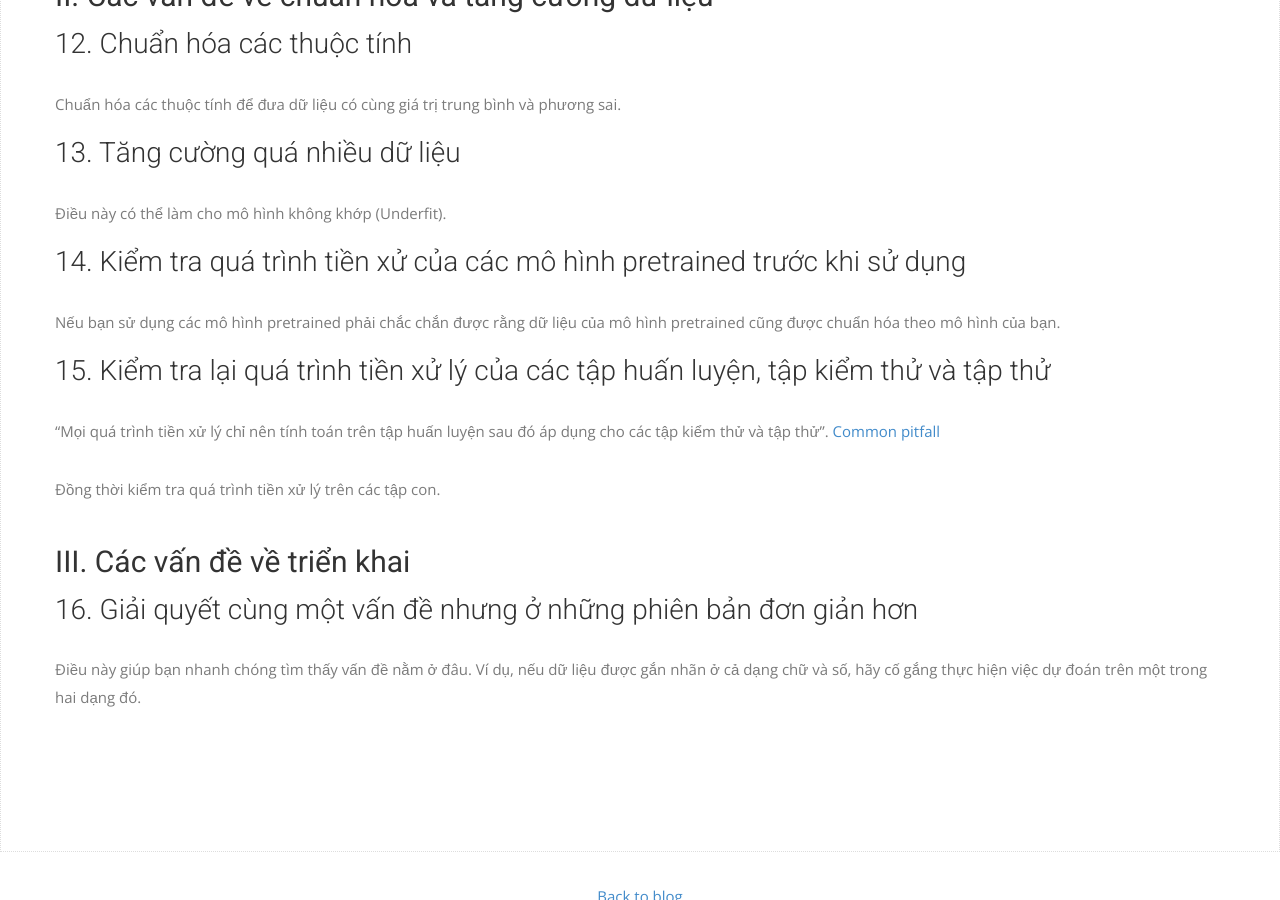
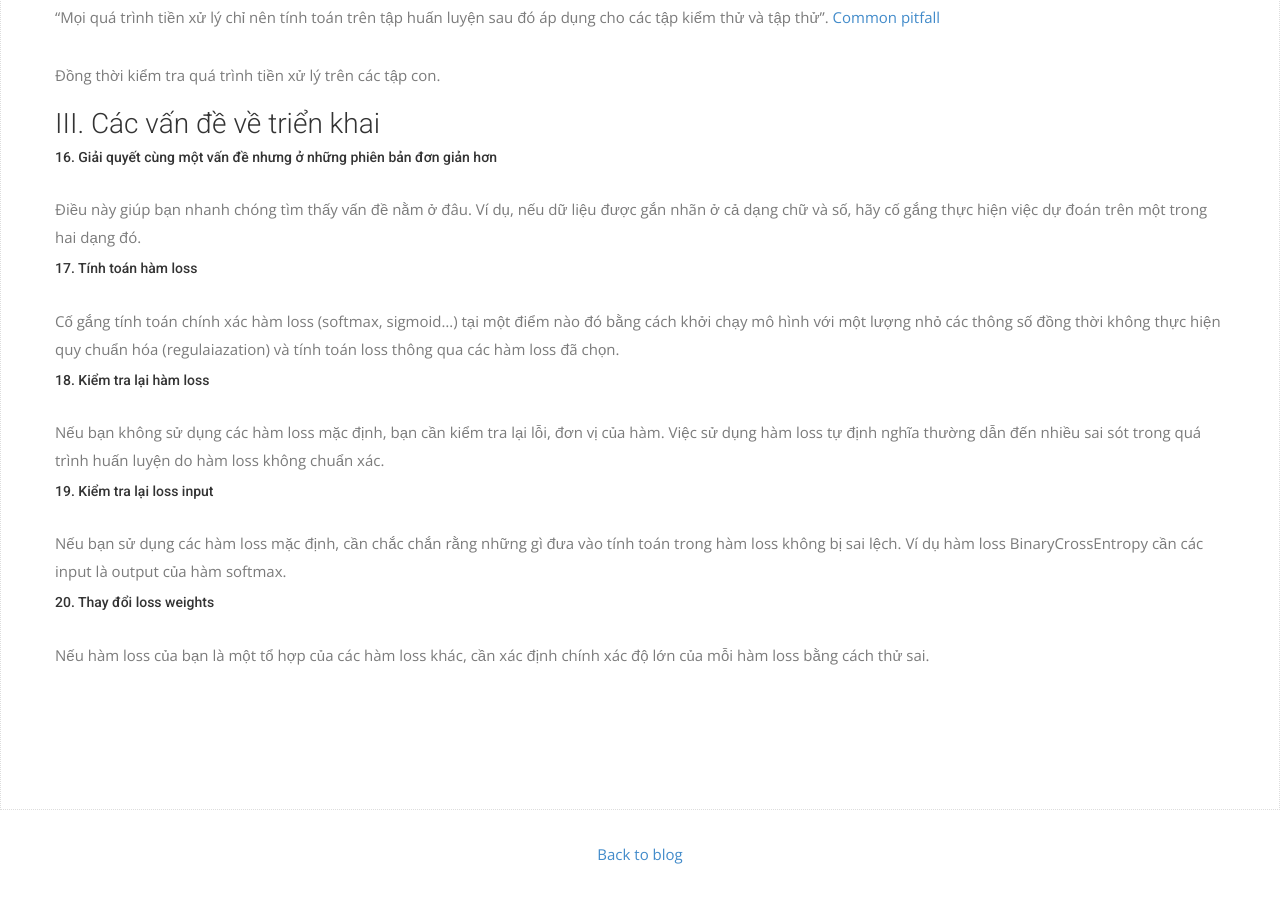
Before and after one commit to YanGBloG/superseded, a Jekyll site: the page built from _posts/2019-04-09-nn-stop-working.md, in a window 1280 px wide and 900 px high, scrolled down 2267 px. Built offline with Jekyll 4.4.1, drawn with Linux system fonts in a browser that asks for light colours; nearby versions of some CDN libraries; some web fonts are replaced; library files that are not in the unit come from our copies.

Commit message:
Update 2019-04-09-nn-stop-working.md

```diff
--- a/_posts/2019-04-09-nn-stop-working.md
+++ b/_posts/2019-04-09-nn-stop-working.md
@@ -2,8 +2,13 @@
 layout: post
 title: 37 lý do mạng neuron nhân tạo không hoạt động
 tags : [machine learning]
-image: /img/NNs.jpg
 ---
+
+<!-- <div class="block">
+	<center>
+		<img src="{{ site.baseurl }}/img/tutheader_spatial.png" alt="Img">
+	</center>
+</div>  -->
 
 Bài viết này được dịch từ một bài trên medium.
 
@@ -21,86 +26,102 @@ Các vấn đề này được tác giả chia làm bốn nhóm chính bao gồm
   - Các vấn đề về triển khai,
   - Các vấn đề về huấn luyện.
 
-## I. Các vấn đề về tập dữ liệu:
+### I. Các vấn đề về tập dữ liệu:
 
-### 1. Kiểm tra dữ liệu đầu vào
+##### 1. Kiểm tra dữ liệu đầu vào
 
 Kiểm tra xem dữ liệu đầu vào bạn cung cấp cho mô hình có hợp lý hay không ? Ví dụ, nhầm lẫn giữa chiều rộng và cao của hình ảnh,
 hay sử dụng một tập con dữ liệu (batch) nhiều lần... Vì vậy, cần phải in các cặp dữ liệu đầu vào - đầu ra để có thể chắc chăn rằng
 không có vấn đề gì xảy ra với chúng.
 
-### 2. Sử dụng dữ liệu đầu vào ngẫu nhiên
+##### 2. Sử dụng dữ liệu đầu vào ngẫu nhiên
 
 Thay vì sử dụng dữ liệu thực tế ban đầu, hãy có gắng sử dụng tập hợp các điểm dữ liệu ngẫu nhiên để có thể xem xét lỗi có xảy ra theo
 cùng một cách hay không. Nếu điều đó xảy ra, có lẽ mô hình của bạn đang biến một số điểm dữ liệu thành "rác". Hãy có gắng gỡ lỗi theo
 từng lớp, từng hàm tối ưu để có thể thấy được điều đang diễn ra trong mô hình.
 
-### 3. Kiểm tra công cụ tải dữ liệu (data loader)
+##### 3. Kiểm tra công cụ tải dữ liệu (data loader)
 
 Sau khi kiểm tra toàn bộ dữ liệu đầu vào mà vẫn không tìm được nguyên nhân gây lỗi, có thể vấn đề nằm ở phần code tải dữ liệu vào
 mô hình. In ra dữ liệu đầu vào của lớp đầu tiên trước khi thực hiện các tác vụ khác để có thể kiểm tra vấn đề này.
 
-### 4. Chắc chắn rằng dữ liệu không bị sai nhãn
+##### 4. Chắc chắn rằng dữ liệu không bị sai nhãn
 
 Kiểm tra dữ liệu có bị gắn sai nhãn hay không, đồng thời chắc chắn rằng quá trình trộn dữ liệu không làm thay đổi nhãn của dữ liệu.
 
-### 5. Kiểm tra mối quan hệ giữa đầu vào và đầu ra của dữ liệu
+##### 5. Kiểm tra mối quan hệ giữa đầu vào và đầu ra của dữ liệu
 
 Có thể mối quan hệ có điều kiện giữa đầu vào và đầu ra của bộ dữ liệu quá ít so với mối quan hệ ngẫu nhiên. Thực tế rất khó để xác
 định điều này vì nó phụ thuộc vào bản chất của bộ dữ liệu.
 
-### 6. Bộ dữ liệu chứa quá nhiều nhiễu (Noise)
+##### 6. Bộ dữ liệu chứa quá nhiều nhiễu (Noise)
 
 Điều này thường xuyên xảy ra đối với các bộ dữ liệu thô, kiểm tra lại các dữ liệu đầu vào bằng cách thủ công và cố gắng gắn lại nhãn
 hoặc loại bỏ các điểm nhiễu.
 
-### 7. Trộn tập dữ liệu
+##### 7. Trộn tập dữ liệu
 
 Trộn tập dữ liệu sẽ tránh được các ảnh hưởng xấu của bản chất dữ liệu lên quá trình huấn luyện
 
-### 8. Cân bằng lớp dữ liệu
+##### 8. Cân bằng lớp dữ liệu
 
 Giả sử tập dữ liệu có 1000 mẫu dữ liệu được gắn nhãn A so với chỉ một mẫu được gắn nhãn B, bạn cần phải thực hiện [cân bằng dữ liệu](https://machinelearningmastery.com/tactics-to-combat-imbalanced-classes-in-your-machine-learning-dataset/)
 để có thể đặt kết quả tốt hơn.
 
-### 9. Không đủ dữ liệu cho quá trình huấn luyện
+##### 9. Không đủ dữ liệu cho quá trình huấn luyện
 
 Nếu bạn đang thực hiện huấn luyện một mô hình thô (Chưa có sự tinh chỉnh về các thông số) bạn cần phải có rất nhiều dữ liệu để có thể
 đạt kết quả tốt.
 
-### 10. Tập con chứa các dữ liệu gắn cùng một nhãn
+##### 10. Tập con chứa các dữ liệu gắn cùng một nhãn
 
 Điều này có thể xảy ra khi thực hiện sắp xếp dữ liệu, bạn phải chắc chắn được rằng điều này không xảy ra trong quá trình huấn luyện.
 
-### 11. Giảm kích thước tập con
+##### 11. Giảm kích thước tập con
 
 Khi kích thước tập con quá lớn sẽ làm giảm tính tổng quát hóa của mô hình (Tham khảo [On Large-Batch Training for Deep Learning](https://arxiv.org/abs/1609.04836)).
 
 Ngoài ra, có một cách khác để tránh được một số rắc rối đã nêu, đó là sử dụng những bộ dữ liệu chuẩn cho những mô hình mới trước khi sử dụng dữ liệu của bạn.
 
-## II. Các vấn đề về chuẩn hóa và tăng cường dữ liệu
+### II. Các vấn đề về chuẩn hóa và tăng cường dữ liệu
 
-### 12. Chuẩn hóa các thuộc tính
+##### 12. Chuẩn hóa các thuộc tính
 
 Chuẩn hóa các thuộc tính để đưa dữ liệu có cùng giá trị trung bình và phương sai.
 
-### 13. Tăng cường quá nhiều dữ liệu
+##### 13. Tăng cường quá nhiều dữ liệu
 
 Điều này có thể làm cho mô hình không khớp (Underfit).
 
-### 14. Kiểm tra quá trình tiền xử của các mô hình pretrained trước khi sử dụng
+##### 14. Kiểm tra quá trình tiền xử của các mô hình pretrained trước khi sử dụng
 
 Nếu bạn sử dụng các mô hình pretrained phải chắc chắn được rằng dữ liệu của mô hình pretrained cũng được chuẩn hóa theo mô hình của bạn.
 
-### 15. Kiểm tra lại quá trình tiền xử lý của các tập huấn luyện, tập kiểm thử và tập thử
+##### 15. Kiểm tra lại quá trình tiền xử lý của các tập huấn luyện, tập kiểm thử và tập thử
 
 "Mọi quá trình tiền xử lý chỉ nên tính toán trên tập huấn luyện sau đó áp dụng cho các tập kiểm thử và tập thử". [Common pitfall](http://cs231n.github.io/neural-networks-2/#datapre)
 
 Đồng thời kiểm tra quá trình tiền xử lý trên các tập con.
 
-## III. Các vấn đề về triển khai
+### III. Các vấn đề về triển khai
 
-### 16. Giải quyết cùng một vấn đề nhưng ở những phiên bản đơn giản hơn
+##### 16. Giải quyết cùng một vấn đề nhưng ở những phiên bản đơn giản hơn
 
 Điều này giúp bạn nhanh chóng tìm thấy vấn đề nằm ở đâu. Ví dụ, nếu dữ liệu được gắn nhãn ở cả dạng chữ và số, hãy cố gắng thực hiện
 việc dự đoán trên một trong hai dạng đó.
+
+##### 17. Tính toán hàm loss
+
+Cố gắng tính toán chính xác hàm loss (softmax, sigmoid...) tại một điểm nào đó bằng cách khởi chạy mô hình với một lượng nhỏ các thông số đồng thời không thực hiện quy chuẩn hóa (regulaiazation) và tính toán loss thông qua các hàm loss đã chọn.
+
+##### 18. Kiểm tra lại hàm loss
+
+Nếu bạn không sử dụng các hàm loss mặc định, bạn cần kiểm tra lại lỗi, đơn vị của hàm. Việc sử dụng hàm loss tự định nghĩa thường dẫn đến nhiều sai sót trong quá trình huấn luyện do hàm loss không chuẩn xác.
+
+##### 19. Kiểm tra lại loss input
+
+Nếu bạn sử dụng các hàm loss mặc định, cần chắc chắn rằng những gì đưa vào tính toán trong hàm loss không bị sai lệch. Ví dụ hàm loss BinaryCrossEntropy cần các input là output của hàm softmax.
+
+##### 20. Thay đổi loss weights
+
+Nếu hàm loss của bạn là một tổ hợp của các hàm loss khác, cần xác định chính xác độ lớn của mỗi hàm loss bằng cách thử sai.
```
